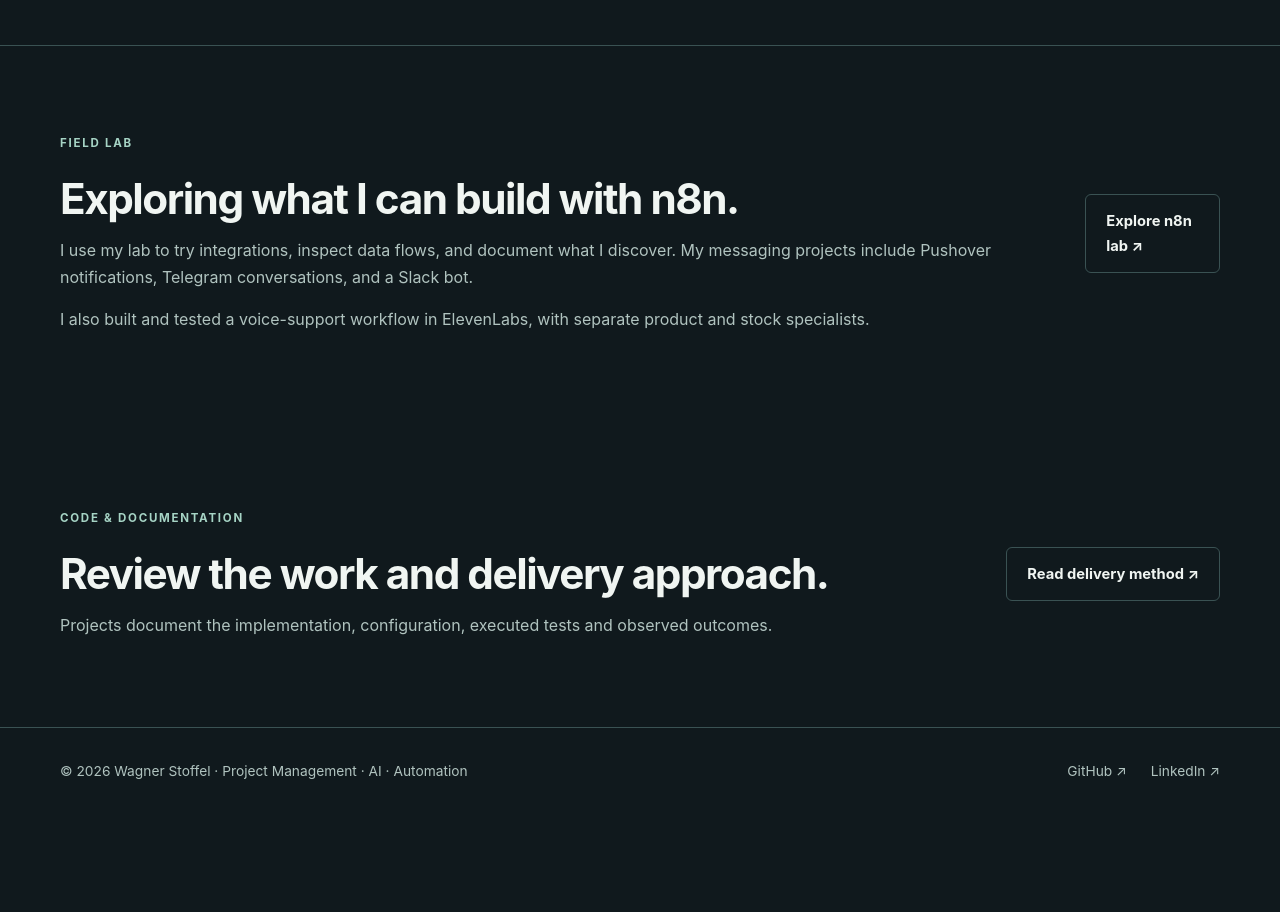
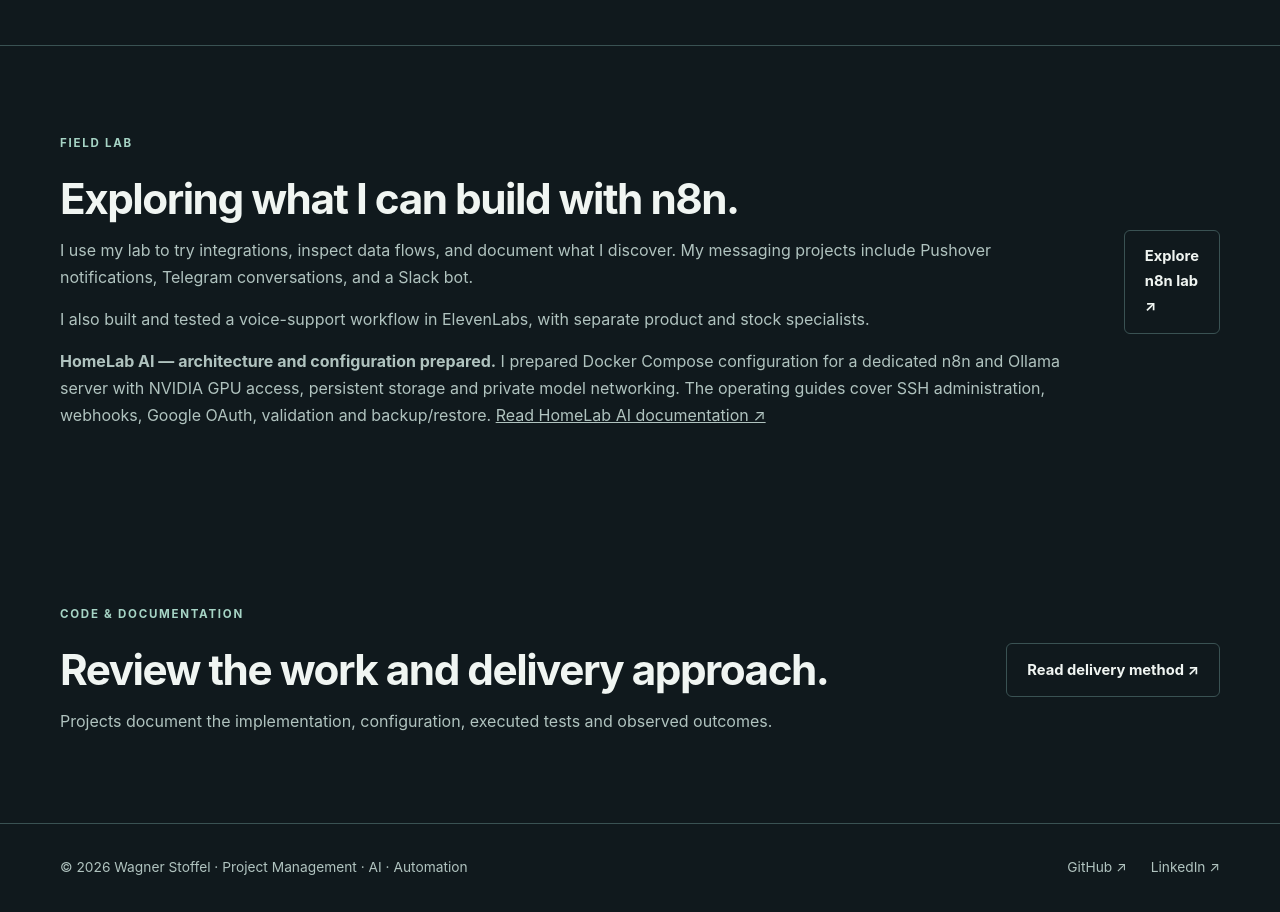
Before and after one commit to wagner-stoffel/portfolio, a plain HTML site: page projects.html in a window 1280 px wide. Shown: the part 6120-7032 px from the top of the page. Before the commit the page ends 6936 px from the top, so only its background shows below. Drawn offline with Linux system fonts and the light colour scheme.

Commit message:
Link HomeLab AI architecture and prepared configuration

```diff
--- a/projects.html
+++ b/projects.html
@@ -58,7 +58,7 @@
 <a class="button primary" href="projects/01-equity-eod-ai-agent/README.md">Read case study ↗</a></div>
 <div class="facts"><h3>Execution record</h3><dl><div><dt>Testing</dt><dd>Successful and unsuccessful runs</dd></div><div><dt>Inspection</dt><dd>Agent and tool execution details</dd></div><div><dt>Publication</dt><dd>Executed through the published form</dd></div><div><dt>Self-hosted assistant</dt><dd>Docker, Ollama and tested Marketstack calls</dd></div></dl></div></div></article>
 </div></section>
-<section class="section bordered"><div class="container callout"><div><p class="eyebrow">Field lab</p><h2>Exploring what I can build with n8n.</h2><p>I use my lab to try integrations, inspect data flows, and document what I discover. My messaging projects include Pushover notifications, Telegram conversations, and a Slack bot.</p><p>I also built and tested a voice-support workflow in ElevenLabs, with separate product and stock specialists.</p></div><a class="button outline" href="https://github.com/wagner-stoffel/n8n-lab" target="_blank" rel="noopener noreferrer">Explore n8n lab ↗</a></div></section>
+<section class="section bordered"><div class="container callout"><div><p class="eyebrow">Field lab</p><h2>Exploring what I can build with n8n.</h2><p>I use my lab to try integrations, inspect data flows, and document what I discover. My messaging projects include Pushover notifications, Telegram conversations, and a Slack bot.</p><p>I also built and tested a voice-support workflow in ElevenLabs, with separate product and stock specialists.</p><p><strong>HomeLab AI — architecture and configuration prepared.</strong> I prepared Docker Compose configuration for a dedicated n8n and Ollama server with NVIDIA GPU access, persistent storage and private model networking. The operating guides cover SSH administration, webhooks, Google OAuth, validation and backup/restore. <a href="https://github.com/wagner-stoffel/n8n-lab/tree/main/projects/homelab-ai" target="_blank" rel="noopener noreferrer">Read HomeLab AI documentation ↗</a></p></div><a class="button outline" href="https://github.com/wagner-stoffel/n8n-lab" target="_blank" rel="noopener noreferrer">Explore n8n lab ↗</a></div></section>
 <section class="section"><div class="container callout"><div><p class="eyebrow">Code & documentation</p><h2>Review the work and delivery approach.</h2><p>Projects document the implementation, configuration, executed tests and observed outcomes.</p></div>
 <a class="button outline" href="https://github.com/wagner-stoffel/portfolio/blob/main/docs/delivery-method.md" target="_blank" rel="noopener noreferrer">Read delivery method ↗</a></div></section></main>
 <footer class="site-footer"><div class="container footer"><span>© 2026 Wagner Stoffel · Project Management · AI · Automation</span><div><a href="https://github.com/wagner-stoffel" target="_blank" rel="noopener noreferrer">GitHub ↗</a><a href="https://www.linkedin.com/in/wagnerstoffel" target="_blank" rel="noopener noreferrer">LinkedIn ↗</a></div></div></footer>
```
Also changed, not shown: 1 other file.
